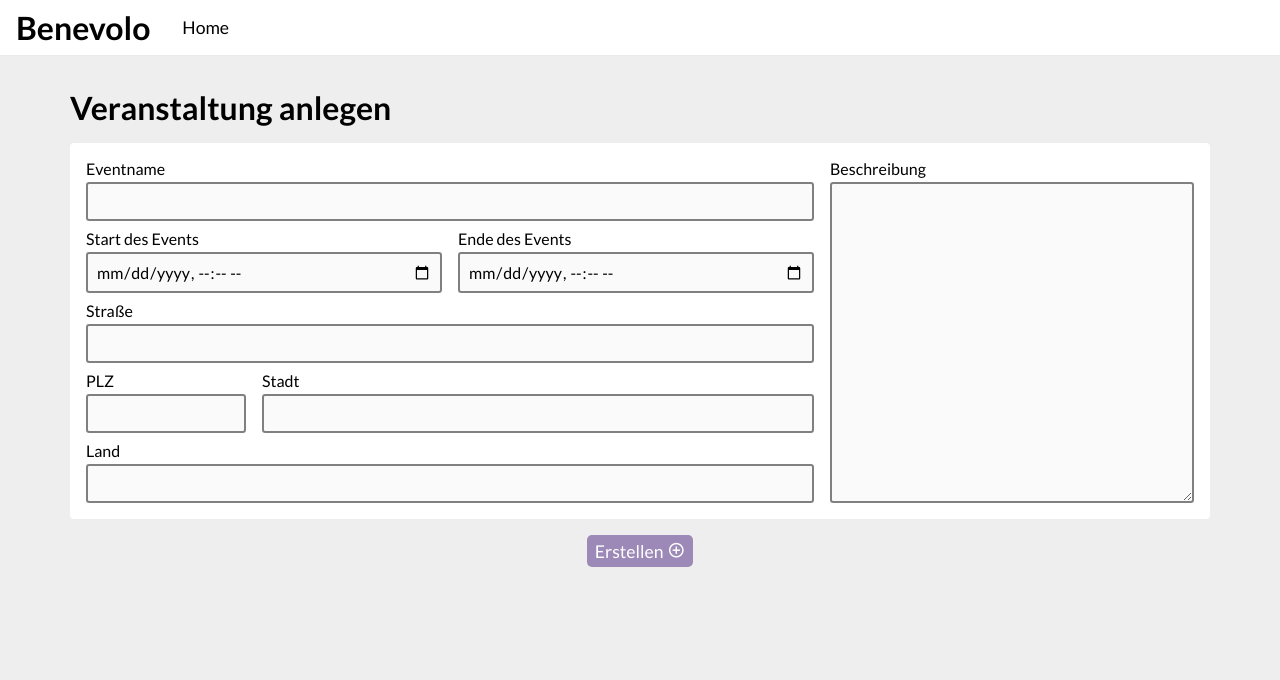
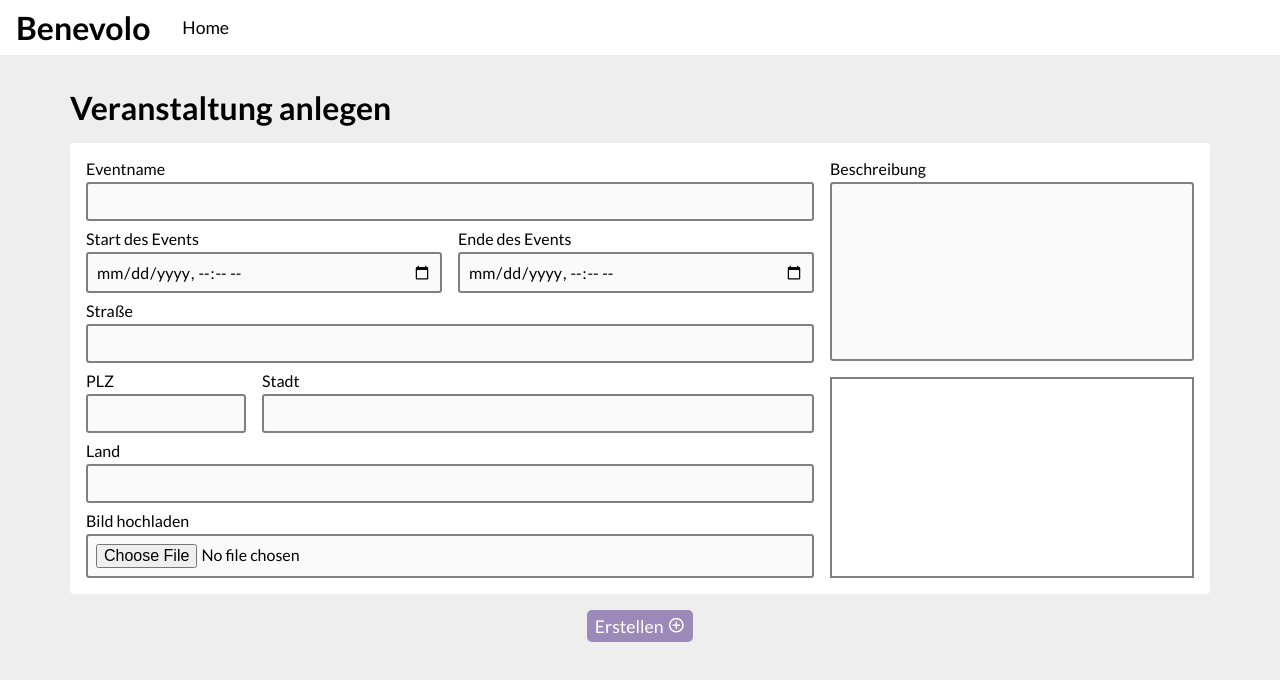
Before and after one commit to thi24/creator-dashboard, a Nuxt app: page /veranstaltung-anlegen in a window 1280 px wide. Shown: the top 680 px of the page. Built offline with nearby package versions, Linux system fonts and the light colour scheme.

Commit message:
✨ Added redirect to event-dashboard after creating new event

```diff
--- a/pages/veranstaltung-anlegen.vue
+++ b/pages/veranstaltung-anlegen.vue
@@ -5,36 +5,45 @@
             <div class="form tile">
                 <div class="event-info">
                     <UiInput label="Eventname">
-                        <input type="text" id="eventname" v-model="event.eventName">
+                        <input type="text" id="eventname" v-model="event.eventName" required>
                     </UiInput>
                     <div class="col-2">
                         <UiInput label="Start des Events">
-                            <input type="datetime-local" id="start-date" v-model="event.startsAt">
+                            <input type="datetime-local" id="start-date" v-model="event.startsAt" required>
                         </UiInput>
                         <UiInput label="Ende des Events">
-                            <input type="datetime-local" id="end-date" v-model="event.endsAt">
+                            <input type="datetime-local" id="end-date" v-model="event.endsAt" required>
                         </UiInput>
                     </div>
                     <UiInput label="Straße">
-                        <input type="text" id="street" v-model="event.address.street">
+                        <input type="text" id="street" v-model="event.address.street" required>
                     </UiInput>
                     <div class="city-wrapper">
                         <UiInput label="PLZ">
-                            <input type="text" id="zip" v-model="event.address.zip">
+                            <input type="text" id="zip" v-model="event.address.zip" required>
                         </UiInput>
                         <UiInput label="Stadt">
-                            <input type="text" id="city" v-model="event.address.city">
+                            <input type="text" id="city" v-model="event.address.city" required>
                         </UiInput>
                     </div>
                     <UiInput label="Land">
-                        <input type="text" id="state" v-model="event.address.state">
+                        <input type="text" id="state" v-model="event.address.state" required>
+                    </UiInput>
+                    <UiInput label="Bild hochladen">
+                        <input type="file" id="picture" @change="onFileChange($event)" accept="image/*" required>
                     </UiInput>
                 </div>
-                <div>
-                    <UiInput class="description-input" label="Beschreibung">
+                <div class="right-side">
+                    <UiInput class="description-input" label="Beschreibung" required>
                         <textarea id="description" v-model="event.description"></textarea>
                     </UiInput>
+                    <div class="preview-image-wrapper">
+                        <img v-if="previewImage" class="preview-image" :src="previewImage" alt="Bildvorschau">
+                    </div>
                 </div>
+            </div>
+            <div v-if="errorMessage" class="error-wrapper">
+                <p class="error-message">{{ errorMessage }}</p>
             </div>
             <UiButton @click="save" icon="add_circle" :reverse="true" :loading="loading" class="save-btn">Erstellen
             </UiButton>
@@ -52,11 +61,50 @@ import UiInput from '~/components/ui/UiInput.vue';
 
 const loading: Ref<boolean> = ref(false);
 const event: Ref<Event> = ref(new Event());
+const eventData = new FormData();
+const previewImage: Ref<string> = ref("");
+const errorMessage: Ref<string> = ref("");
+
 
 function save() {
-    let onSuccess = () => {
+    // Check if all inputs are filled
+    console.log(event.value.startsAt)
+    console.log("Eventname: " + event.value.eventName)
+    if (event.value.address.city == "") {
+        errorMessage.value = "Bitte Stadt eingeben";
+        return
+    }
+
+    if (event.value.address.state == "") {
+        errorMessage.value = "Bitte Land eingeben";
+        return
+    }
+    if (event.value.address.street == "") {
+        errorMessage.value = "Bitte Straße eingeben";
+        return
+    }
+    if (event.value.address.zip == "") {
+        errorMessage.value = "Bitte Postleitzahl eingeben";
+        return
+    }
+    if (event.value.description == "") {
+        errorMessage.value = "Bitte Beschreibung eingeben";
+        return
+    }
+    if (event.value.eventName == "") {
+        errorMessage.value = "Bitte Eventname eingeben";
+        return
+    }
+
+    const eventJSON = JSON.stringify(event.value)
+    const eventBlob = new Blob([eventJSON], { type: 'application/json' })
+    eventData.append("event", eventBlob)
+
+
+    let onSuccess = (event: Event) => {
         console.log("Gespeichert");
         loading.value = false;
+        navigateTo("/event-dashboard/" + event.id)
     }
 
     let onError = () => {
@@ -64,7 +112,22 @@ function save() {
         loading.value = false;
     }
     loading.value = true;
-    saveEvent(event.value, onSuccess, onError);
+    saveEvent(eventData, onSuccess, onError);
+}
+
+function onFileChange(event: any) { //kein any
+    eventData.append('image', event.target.files[0]);
+
+    let reader = new FileReader();
+
+    // Lesen Sie die ausgewählte Datei als Data-URL
+    reader.onload = (e) => {
+        if (e.target != null) {
+            previewImage.value = e.target.result as string;
+        }
+    }
+
+    reader.readAsDataURL(event.target.files[0]);
 }
 </script>
 
@@ -99,6 +162,43 @@ function save() {
 }
 
 #description {
-    resize: vertical;
+    resize: none;
+}
+
+.right-side {
+    display: grid;
+    grid-template-rows: 1fr 1fr;
+    gap: 1rem;
+}
+
+.preview-image-wrapper {
+    max-width: 100%;
+    overflow: hidden;
+    border: grey 2px solid;
+    padding: 5px;
+    position: relative;
+}
+
+.preview-image {
+    width: 100%;
+    height: 100%;
+    object-fit: fill;
+    position: absolute;
+    top: 0;
+    left: 0;
+}
+
+.error-wrapper {
+    border: var(--primary-color) 2px solid;
+    padding: 1rem;
+    margin-top: 0.5rem;
+    margin-bottom: 0.5rem;
+    display: flex;
+    justify-content: center;
+    align-items: center;
+}
+
+.error-message {
+    size: 1rem
 }
 </style>
--- a/requests/event.ts
+++ b/requests/event.ts
@@ -42,15 +42,15 @@ export function getEventById(id: string, onSuccess: (event: Event) => void, onEr
     onError();
 };
 
-export function saveEvent(event: Event, onSuccess: () => void, onError: () => void) {
+export function saveEvent(event: FormData, onSuccess: (event: Event) => void, onError: () => void) {
     let baseURL = getBaseURL();
     axios.post(baseURL + "/events", event, {
         headers: {
             Authorization: `Bearer ${getToken()}`
         }
     })
-    .then(() => {
-        onSuccess();
+        .then((response) => {
+            onSuccess(response.data);
         })
         .catch(() => {
             onError();
```
Lines whose indentation alone changed are shown as unchanged.
